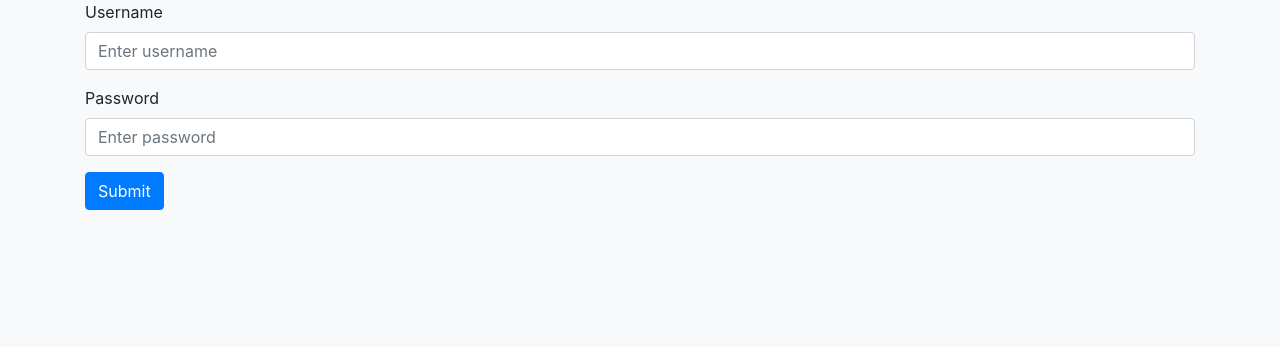
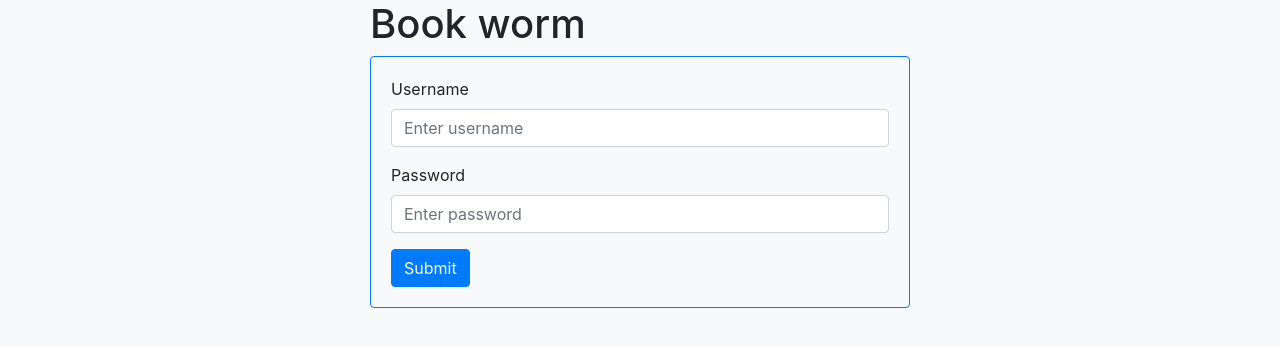
Before and after one commit to Johnmahama/CS50-web, a Flask app: template project1/templates/login.html in a window 1280 px wide. Shown: the top 347 px of the page. Run offline with Flask 2, Linux system fonts and the light colour scheme; the template is opened without the code that fills it, so the values that code supplies are empty; some libraries are stand-ins or nearby versions.

Commit message:
redesigned webpage

```diff
--- a/project1/templates/layout.html
+++ b/project1/templates/layout.html
@@ -6,9 +6,11 @@
     <link rel="stylesheet" href="https://stackpath.bootstrapcdn.com/bootstrap/4.1.3/css/bootstrap.min.css" integrity="sha384-MCw98/SFnGE8fJT3GXwEOngsV7Zt27NXFoaoApmYm81iuXoPkFOJwJ8ERdknLPMO" crossorigin="anonymous">
 </head>
 
-<body class="bg-light container">
-    {% block body %}
-    {% endblock %}
+<body class="bg-light">
+    <div class="container">
+        {% block body %}
+        {% endblock %}
+    </div>
 </body>
 
 </html>
--- a/project1/templates/login.html
+++ b/project1/templates/login.html
@@ -5,7 +5,11 @@ User login
 {% endblock %}
 
 {% block body %}
-<form>
+<div class="row">
+    <div class="col"></div>
+    <div class="col-6 ">
+        <h1>Book worm</h1>
+        <form class="border border-primary rounded" style="padding:20px">
             <div class="form-group">
                 <label>Username</label>
                 <input type="text" class="form-control" placeholder="Enter username">
@@ -16,4 +20,7 @@ User login
             </div>
             <button type="submit" class="btn btn-primary">Submit</button>
         </form>
+    </div>
+    <div class="col"></div>
+</div>
 {% endblock %}
```
Lines whose indentation alone changed are shown as unchanged.
